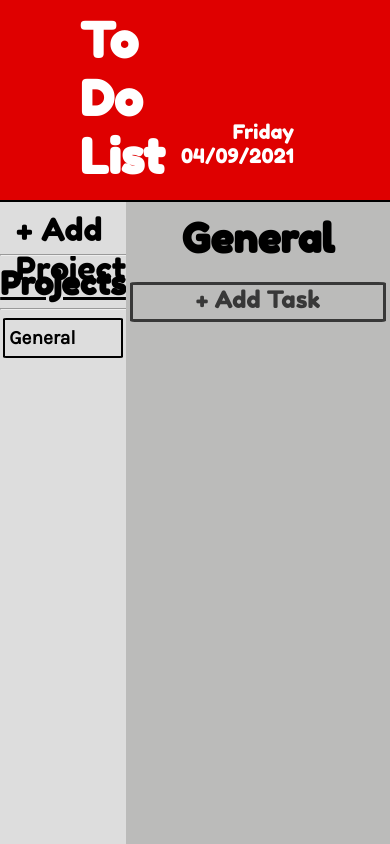
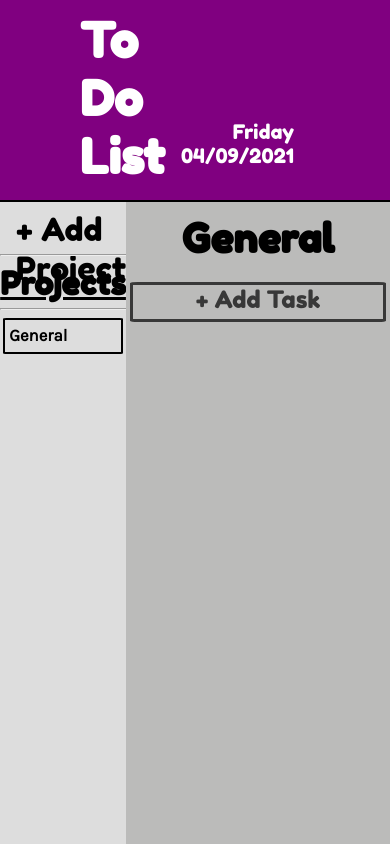
Before and after one commit to wsa138/todo-list, a website: page dist/index.html in a window 390 px wide. Shown: the top 844 px of the page. Drawn offline with Linux system fonts and the light colour scheme.

Commit message:
Continued styling media queries.

```diff
--- a/dist/index.html
+++ b/dist/index.html
@@ -34,7 +34,7 @@
                 <img id="blueprint" src="./images/blueprint.jpg" alt="Ruler and pencil on blueprint">
                 <div class="close-btn">+</div>
                 <form id="project-form" action="">
-                    <input id="newProject" type="text" maxlength="19" placeholder="Enter project name...">
+                    <input id="newProject" type="text" maxlength="27" placeholder="Enter project name...">
                     <button id="proj-submit-btn">Submit</button>
                 </form>
             </div>
--- a/dist/style.css
+++ b/dist/style.css
@@ -12,6 +12,7 @@ html, body {
     grid-template-areas:
         "header header header"
         "projects tasks tasks";
+        background-color: rgb(221, 221, 221);
 }
 
 /* Header Styling */
@@ -45,7 +46,10 @@ h1 {
 #projects-nav {
     font-family: 'Fredoka One', cursive;
     background-color: rgb(221, 221, 221);
-    height: 100vh;
+    min-height: 100vh;
+    display: flex;
+    flex-direction: column;
+    align-content: center;
 }
 
 #projects-menu {
@@ -200,6 +204,7 @@ input {
 /* Tasks Section Styling */
 
 #tasks-section {
+    min-height: 100vh;
     font-family: 'Fredoka One', cursive;
     background-color: rgb(187, 187, 186);
     display: flex;
@@ -313,9 +318,8 @@ input {
 
 .project {
     font-family: 'Karla', sans-serif;
-    margin-top: .5rem;
     margin: 0rem .2rem .2rem .2rem;
-    padding: .1rem .1rem .1rem .25rem;
+    padding: 0rem .1rem 0rem .25rem;
     display: grid;
     grid-template-columns: .75fr .25fr;
     grid-template-rows: 1fr;
@@ -400,8 +404,48 @@ input {
 
 
 /* MEDIA QUERIES */
-@media (max-width: 114rem) {
-    .project-text {
-        font-size: 1.2rem;
+
+@media only screen and (max-width: 81rem) {
+    header {
+        background-color: blue;
+    }
+    .project {
+        font-size: 1.05rem;
+    }
+    .proj-finish-container {
+        line-height: 2.3rem;
+    }
+    .proj-btn {
+        height: 1.80rem;
+        width: 1.90rem;
+    }
+
+}
+
+
+@media only screen and (max-width: 71rem) {
+    header {
+        background-color: purple;
     }
 }
+
+/*
+@media only screen and (max-width: 75rem) {
+    header {
+        background-color: yellow;
+    }
+    #projects-nav {
+        display: none;
+    }
+    #content {
+        display: grid;
+        grid-template-columns: .8fr 1.1fr 1.1fr;
+        grid-template-rows: 0.25fr 1.75fr;
+        grid-template-areas:
+            "header header header"
+            "tasks tasks tasks";
+            background-color: rgb(221, 221, 221);
+    }
+}
+
+*/
```
